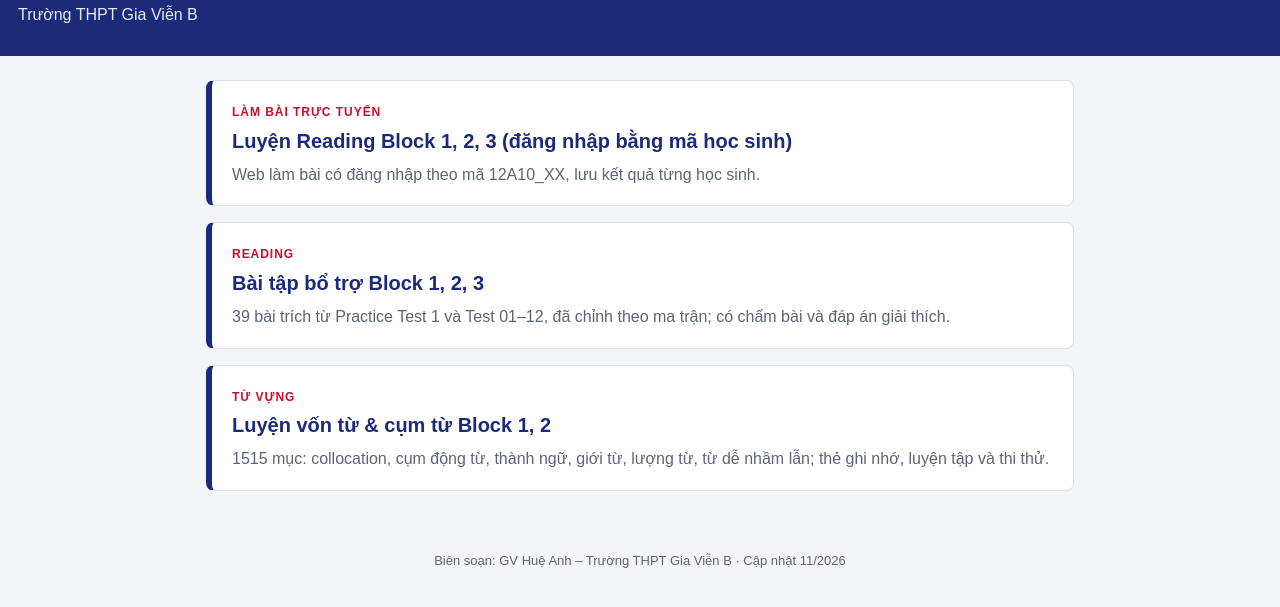
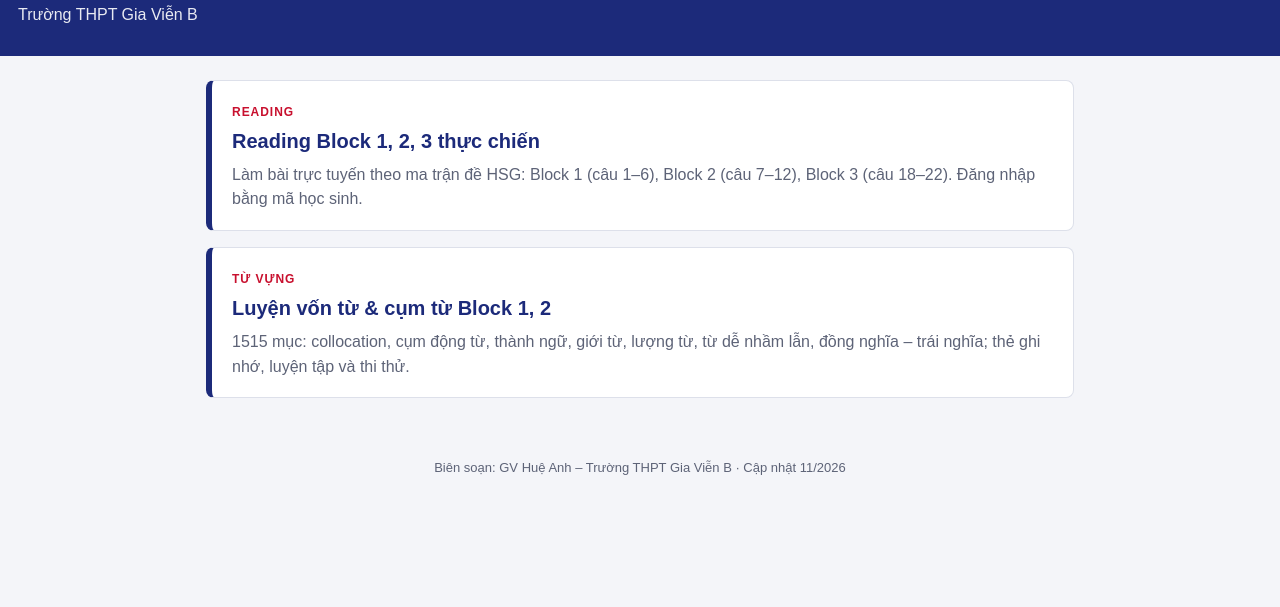
Before and after one commit to jasminelaguna-eng/hoc-sinh-gioi, a plain HTML site: page index.html in a window 1280 px wide. Shown: the part 71-678 px from the top of the page. Drawn offline with Linux system fonts and the light colour scheme.

Commit message:
Add files via upload

```diff
--- a/index.html
+++ b/index.html
@@ -14,9 +14,8 @@ footer{text-align:center;color:var(--muted);font-size:13px;padding-bottom:30px}
 </style></head><body>
 <header><h1>Nguồn học liệu bồi dưỡng HSG Tiếng Anh 12</h1><p>Trường THPT Gia Viễn B</p></header>
 <main>
-<a class="card" href="luyen-reading-block-123.html"><span class="tag">Làm bài trực tuyến</span><h2>Luyện Reading Block 1, 2, 3 (đăng nhập bằng mã học sinh)</h2><p>Web làm bài có đăng nhập theo mã 12A10_XX, lưu kết quả từng học sinh.</p></a>
-<a class="card" href="reading-block-123.html"><span class="tag">Reading</span><h2>Bài tập bổ trợ Block 1, 2, 3</h2><p>39 bài trích từ Practice Test 1 và Test 01–12, đã chỉnh theo ma trận; có chấm bài và đáp án giải thích.</p></a>
-<a class="card" href="tu-vung-block-12.html"><span class="tag">Từ vựng</span><h2>Luyện vốn từ &amp; cụm từ Block 1, 2</h2><p>1515 mục: collocation, cụm động từ, thành ngữ, giới từ, lượng từ, từ dễ nhầm lẫn; thẻ ghi nhớ, luyện tập và thi thử.</p></a>
+<a class="card" href="luyen-reading-block-123.html"><span class="tag">Reading</span><h2>Reading Block 1, 2, 3 thực chiến</h2><p>Làm bài trực tuyến theo ma trận đề HSG: Block 1 (câu 1–6), Block 2 (câu 7–12), Block 3 (câu 18–22). Đăng nhập bằng mã học sinh.</p></a>
+<a class="card" href="tu-vung-block-12.html"><span class="tag">Từ vựng</span><h2>Luyện vốn từ &amp; cụm từ Block 1, 2</h2><p>1515 mục: collocation, cụm động từ, thành ngữ, giới từ, lượng từ, từ dễ nhầm lẫn, đồng nghĩa – trái nghĩa; thẻ ghi nhớ, luyện tập và thi thử.</p></a>
 </main>
 <footer>Biên soạn: GV Huệ Anh – Trường THPT Gia Viễn B · Cập nhật 11/2026</footer>
 </body></html>
```
Also changed, not shown: tu-vung-block-12.html (+1 -2 lines).
